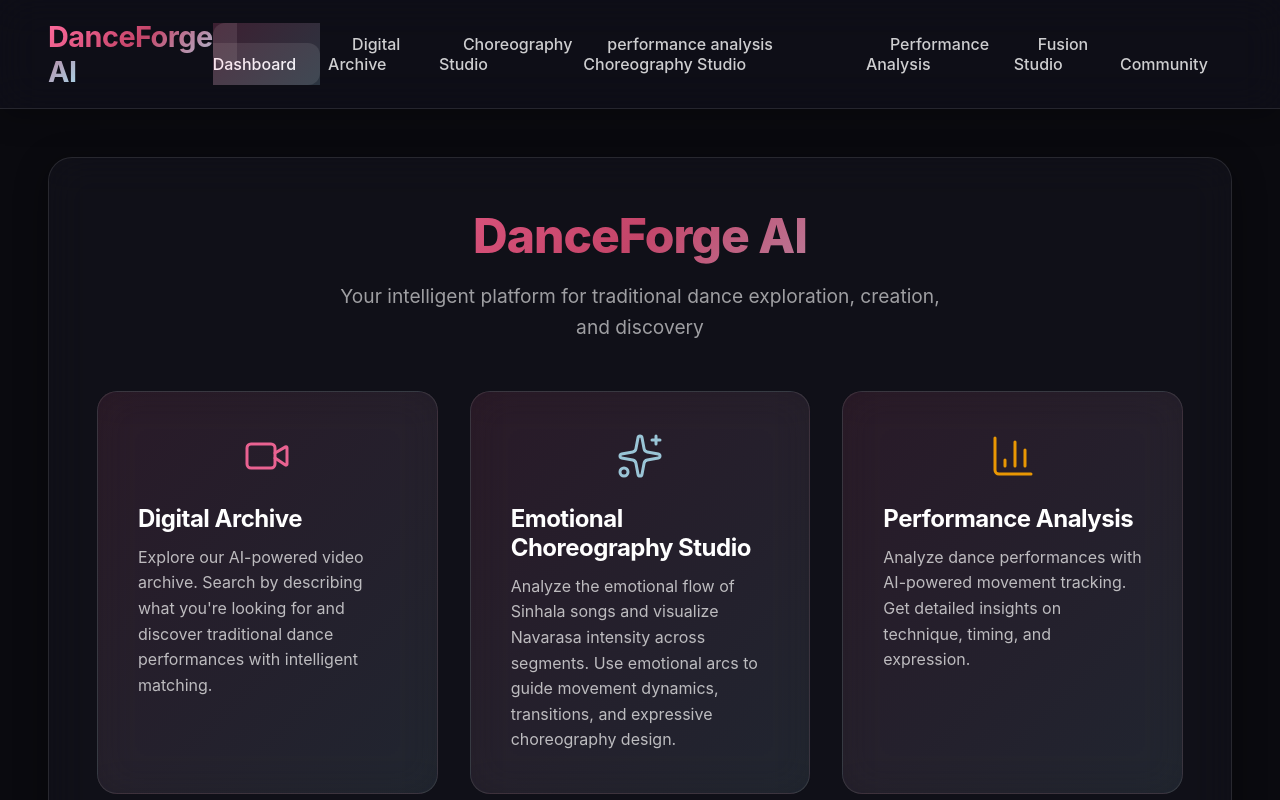
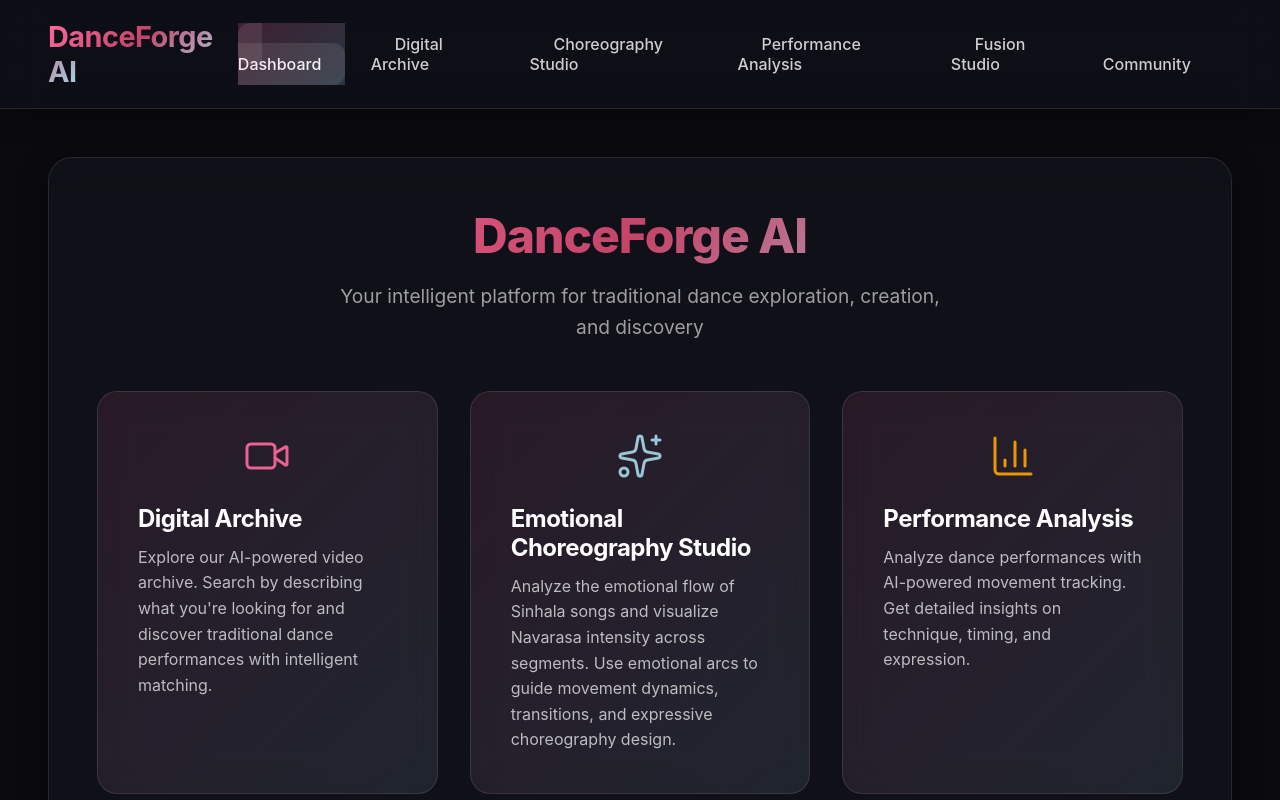
Before and after one commit to NuwaniSeram/DANCEFORGE-AI, a React (Create React App) app in the folder frontend/: page / in a window 1280 px wide. Shown: the top 800 px of the page. Built offline with nearby package versions, Linux system fonts and the light colour scheme; no server answers.

Commit message:
nav bar updated

```diff
--- a/frontend/src/App.js
+++ b/frontend/src/App.js
@@ -30,15 +30,15 @@ function Navigation() {
             Digital Archive
           </Link>
         </li>
-        <li>
+        {/* <li>
           <Link to="/page1" className={location.pathname === '/page1' ? 'active' : ''}>
             Choreography Studio
           </Link>
-        </li>
+        </li> */}
         <li>
-          <Link to="/page2" className={location.pathname === '/page2' ? 'active' : ''}>
+          {/* <Link to="/page2" className={location.pathname === '/page2' ? 'active' : ''}>
             performance analysis
-          </Link>
+          </Link> */}
           <Link to="/emotion" className={location.pathname === '/emotion' ? 'active' : ''}>
           Choreography Studio
         </Link>
```
